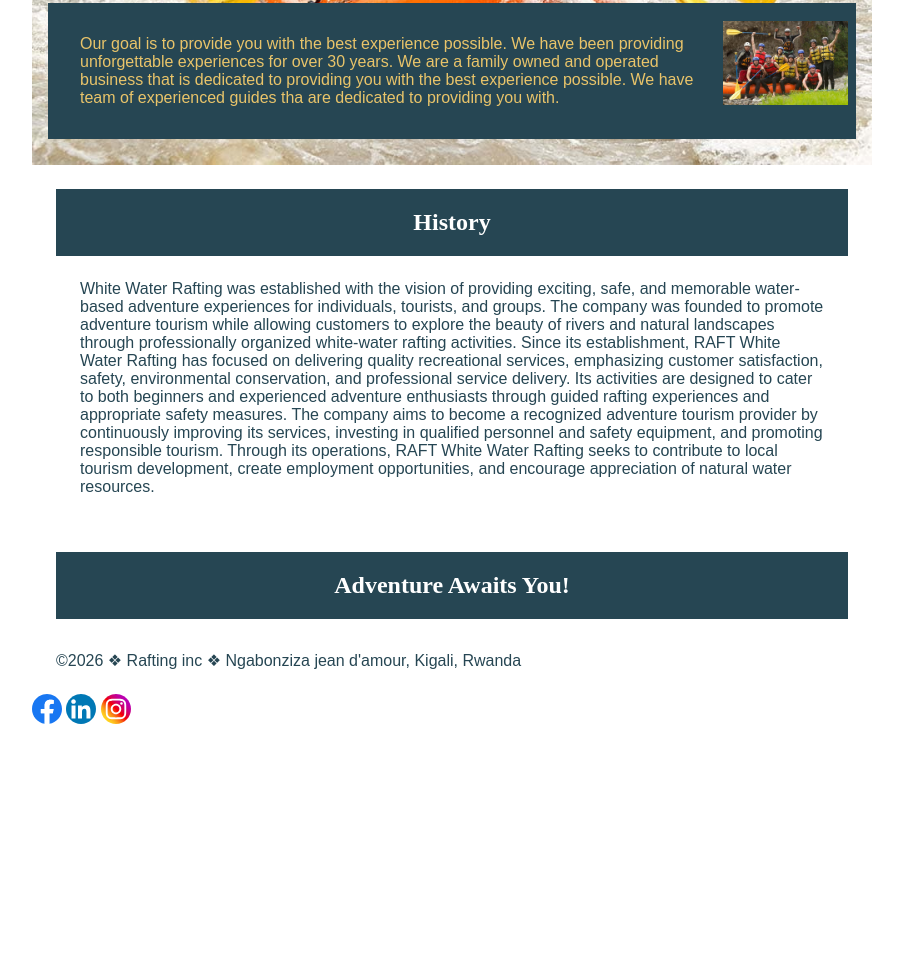
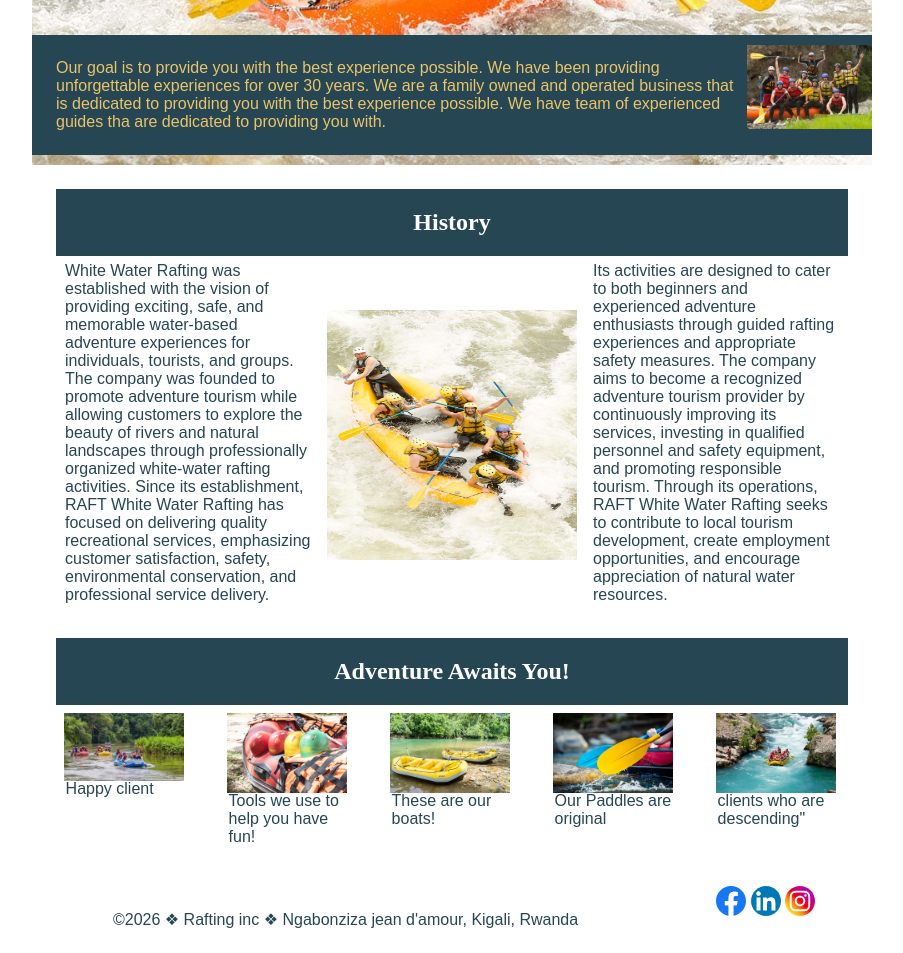
Before and after one commit to ngabo24/wdd130, a plain HTML site: page wwr/about.html in a window 1280 px wide. Shown: the part 576-1529 px from the top of the page, without its empty margins (188-1091 px from the left). Before the commit the page ends 1304 px from the top, so only its background shows below. Drawn offline with Linux system fonts and the light colour scheme.

Commit message:
edited about us

```diff
--- a/wwr/about.html
+++ b/wwr/about.html
@@ -24,34 +24,64 @@
     </header>
     <main>
         <div class="hero">
-            <img src="images/heroimage.jpg" alt="Hero image" />
+            <img src="images/heroimage.jpg" alt="Image of client" />
             <h1>Welcome to White Water Rafting</h1>
             <article>
-                <img src="images/happyclient.jpg" alt="happy client" />
+                <img src="images/happyclient.jpg" alt="image showing how clients are having fun" />
                 <p>Our goal is to provide you with the best experience possible. We have been providing unforgettable experiences for over 30 years. We are a family owned and operated business that is dedicated to providing you with the best experience possible. We have team of experienced guides tha are dedicated to providing you with.</p>
             </article>
         </div>
         <section>
             <h2>History</h2>
-            <p>White Water Rafting was established with the vision of providing exciting, safe, and memorable water-based adventure experiences for individuals, tourists, and groups. The company was founded to promote adventure tourism while allowing customers to explore the beauty of rivers and natural landscapes through professionally organized white-water rafting activities.
-                Since its establishment, RAFT White Water Rafting has focused on delivering quality recreational services, emphasizing customer satisfaction, safety, environmental conservation, and professional service delivery. Its activities are designed to cater to both beginners and experienced adventure enthusiasts through guided rafting experiences and appropriate safety measures.
-                The company aims to become a recognized adventure tourism provider by continuously improving its services, investing in qualified personnel and safety equipment, and promoting responsible tourism. Through its operations, RAFT White Water Rafting seeks to contribute to local tourism development, create employment opportunities, and encourage appreciation of natural water resources.</p>
+            <div class="history_content">
+                <article>White Water Rafting was established with the vision of providing exciting, safe, and memorable water-based adventure experiences for individuals, tourists, and groups. The company was founded to promote adventure tourism while allowing customers to explore the beauty of rivers and natural landscapes through professionally organized white-water rafting activities.
+                    Since its establishment, RAFT White Water Rafting has focused on delivering quality recreational services, emphasizing customer satisfaction, safety, environmental conservation, and professional service delivery.
+                </article>
+                <img src="images/history.jpg" alt="Image of clients history" />
+                <article>
+                    Its activities are designed to cater to both beginners and experienced adventure enthusiasts through guided rafting experiences and appropriate safety measures.
+                    The company aims to become a recognized adventure tourism provider by continuously improving its services, investing in qualified personnel and safety equipment, and promoting responsible tourism. Through its operations, RAFT White Water Rafting seeks to contribute to local tourism development, create employment opportunities, and encourage appreciation of natural water resources.
+                </article>
+            </div>
         </section>
         <section>
             <h2>Adventure Awaits You!</h2>
+            <div class="container">
+                <figure>
+                    <img src="images/01.jpg" alt="image of happy client" />
+                    <figcaption>Happy client</figcaption>
+                </figure>
+                <figure>
+                    <img src="images/02.jpg" alt="image of boat with helmet" />
+                    <figcaption>Tools we use to help you have fun!</figcaption>
+                </figure>
+                <figure>
+                    <img src="images/03.jpg" alt="image of bots only" />
+                    <figcaption>These are our boats!</figcaption>
+                </figure>
+                <figure>
+                    <img src="images/04.jpg" alt="image of Paddle" />
+                    <figcaption>Our Paddles are original</figcaption>
+                </figure>
+                <figure>
+                    <img src="images/05.jpg" alt="image of clients who are descending" />
+                    <figcaption>clients who are descending"</figcaption>
+                </figure>
+            </div>
+
         </section>
     </main>
     <footer>
         <p>&copy;2026 &#10070; Rafting inc &#10070; Ngabonziza jean d'amour, Kigali, Rwanda</p>
         <nav class="socialmedia">
             <a href="https://facebook.com">
-                <img src="images/facebook.svg" alt="Facebook Icon">
+                <img src="images/facebook.svg" alt="Facebook">
             </a>
             <a href="https://linkedin.com">
-                <img src="images/linkedin.svg" alt="LinkedIn Icon">
+                <img src="images/linkedin.svg" alt="LinkedIn">
             </a>
             <a href="https://instagram.com">
-                <img src="images/instagram.svg" alt="Instagram Icon">
+                <img src="images/instagram.svg" alt="Instagram">
             </a>
         </nav>
     </footer>
--- a/wwr/styles/rafting.css
+++ b/wwr/styles/rafting.css
@@ -70,18 +70,37 @@ header nav a {
 }
 
 p,
-section,
-article {
+section {
     margin: 16px;
     padding: 8px;
 }
 
-header nav a {
-    text-decoration: none;
+.history_content {
+    display: flex;
+    flex-wrap: wrap;
+    justify-content: space-around;
+    margin-top: 4px;
+}
+
+.history_content article {
+    width: 250px;
+    padding: 2px;
+}
+
+.history_content img {
+    width: 250px;
+    height: 250px;
+    margin-top: 50px;
 }
 
 header nav a.active {
     color: var(--secondary-color);
+}
+
+footer {
+    display: flex;
+    flex-wrap: wrap;
+    justify-content: space-around;
 }
 
 .socialmedia a {
@@ -132,3 +151,26 @@ h2 {
     text-align: center;
     padding: 20px;
 }
+
+.container {
+    display: flex;
+    flex-wrap: wrap;
+    justify-content: space-between;
+}
+
+figure {
+    width: 140px;
+    padding: 0.5rem;
+    position: relative;
+}
+
+figure img {
+    width: 120px;
+    height: auto;
+}
+
+figcaption {
+    position: relative;
+    bottom: .4rem;
+    padding: .1rem;
+}
```
Also changed, not shown: wwr/images/01.jpg (added), wwr/images/02.jpg (added), wwr/images/03.jpg (added), wwr/images/04.jpg (added), wwr/images/05.jpg (added), wwr/images/history.jpg (added).
